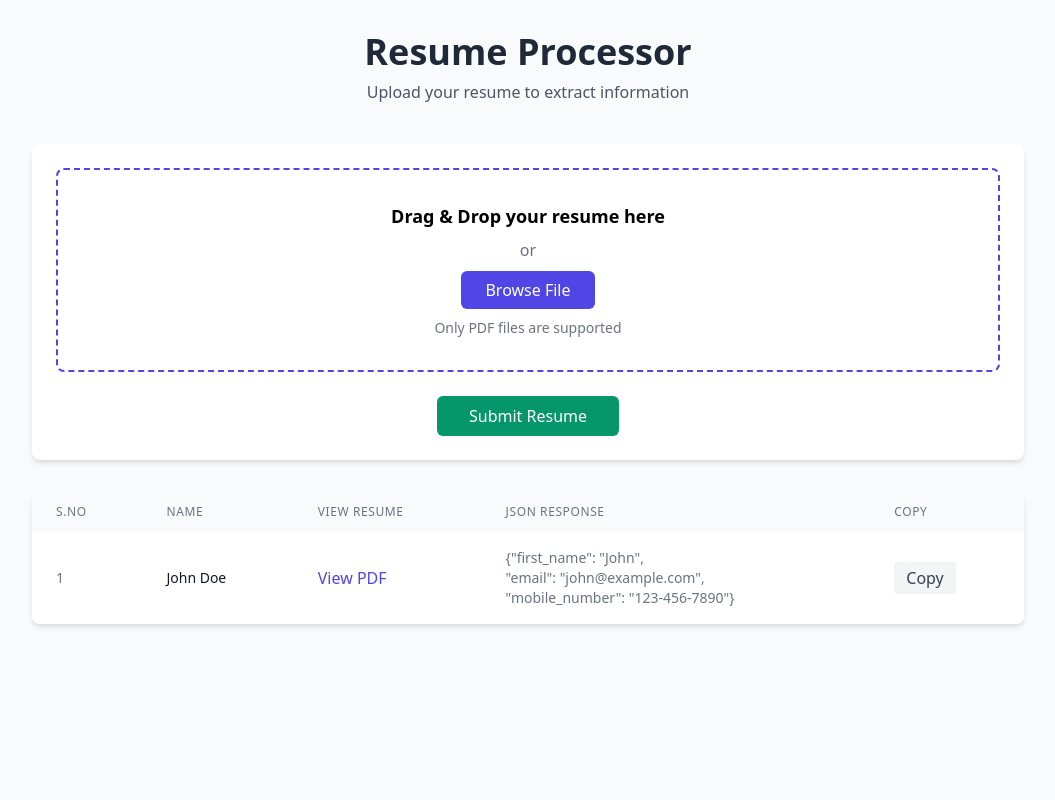
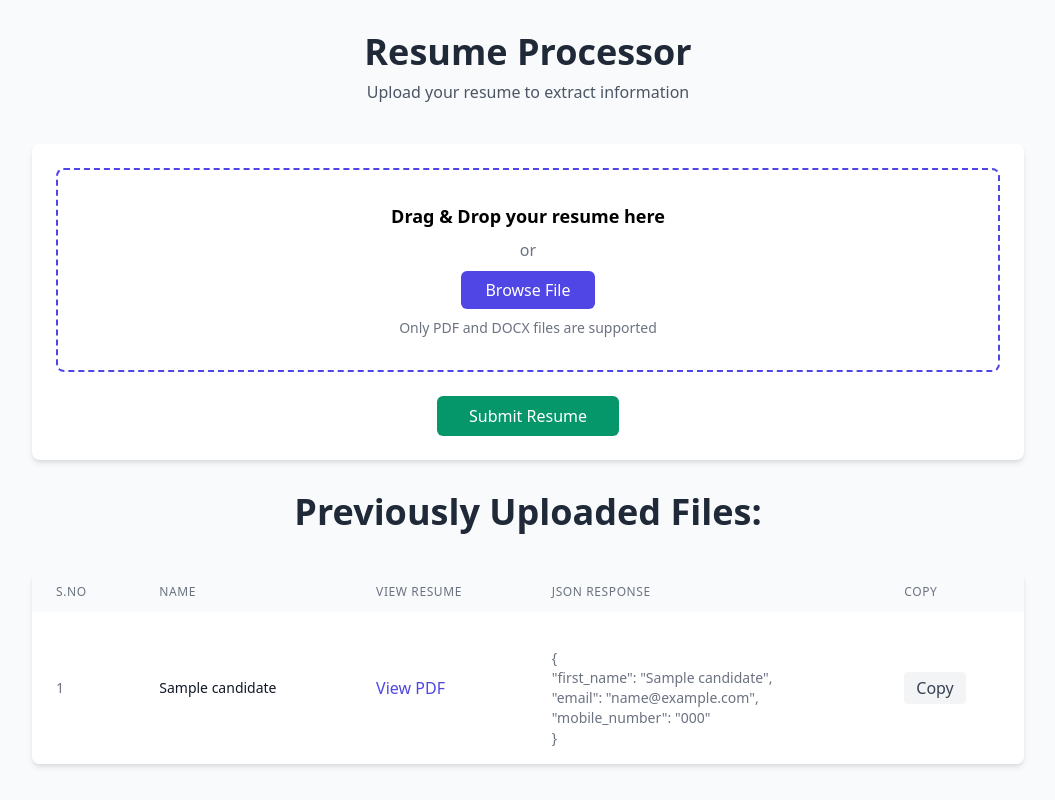
Before and after one commit to frzn23/parser, a Django app: page /upload in a window 1280 px wide. Shown: the whole page, without its empty margins (112-1167 px from the left). Run offline with Django 5.2, Linux system fonts and the light colour scheme; tables that the repository leaves empty hold one stand-in row (values such as "Sample post").

Commit message:
final commits

```diff
--- a/resumeprocessor/resumePy/urls.py
+++ b/resumeprocessor/resumePy/urls.py
@@ -7,7 +7,8 @@ from django.conf.urls.static import static
 
 
 urlpatterns = [
-    path('', views.index),
+    path('', views.upload),
+    path('api', views.index),
     path('upload', views.upload),
 
 ]
--- a/resumeprocessor/resumePy/views.py
+++ b/resumeprocessor/resumePy/views.py
@@ -1,5 +1,6 @@
 from django.shortcuts import render
 from django.http import HttpResponse
+from django.core import serializers
 from rest_framework.response import Response
 from rest_framework.decorators import api_view, parser_classes
 from rest_framework.parsers import MultiPartParser, FormParser
@@ -22,27 +23,16 @@ def upload(request):
             resume.phone = parsed_data.get("phone", "Unknown")
             resume.save()
 
-
-            return render(request, "index.html", {"success": True, "data": parsed_data})
+            alldata = Candidate.objects.all()
+            return render(request, "index.html", {"success": True, "data": parsed_data, 'alldata':alldata})
         else:
             print(form.errors)
-        # name = "default name"
-        # email = "default@mail.com"
-        # phone = "+91 99988"
-        # Resume.save(name=name, email=email, phone=phone)
         return render(request, "index.html")
 
-
-    return render(request, "index.html")
+    alldata = Candidate.objects.all()
+    return render(request, "index.html", {'alldata': alldata})
 
 
-# @api_view(['GET'])
-# def index(request):
-#     items = Resume.objects.all()
-#     serializer = ItemSerializer(items, many=True)
-#     detail = {'name':'farzeen', 'age':'19'}
-#     return Response(serializer.data)
-#     # return render(request, "index.html")
 
 @api_view(['POST'])
 @parser_classes([MultiPartParser, FormParser])
--- a/resumeprocessor/templates/index.html
+++ b/resumeprocessor/templates/index.html
@@ -34,7 +34,7 @@
         </div>
 
         <!-- Upload Section -->
-        <form id="uploadForm" class="bg-white rounded-lg shadow-md p-6 mb-8" action="http://127.0.0.1:8000/" method="POST" enctype="multipart/form-data">
+        <form id="uploadForm" class="bg-white rounded-lg shadow-md p-6 mb-8" action="api" method="POST" enctype="multipart/form-data">
             {% csrf_token %}
             {{ form.as_p }}
             <div class="drag-area cursor-pointer p-8 rounded-lg text-center" id="dragArea">
@@ -45,7 +45,7 @@
                     Browse File
                     <input type="file" class="hidden" id="fileInput" name="file" accept=".pdf , .docx">
                 </label>
-                <p class="text-sm text-gray-500 mt-4">Only PDF files are supported</p>
+                <p class="text-sm text-gray-500 mt-4">Only PDF and DOCX files are supported</p>
                 {% if success %}
                 <p>{{data}}</p>
                 {% endif %}
@@ -66,6 +66,11 @@
         </form>
 
         <!-- Results Table -->
+
+        <div class="text-center mb-10">
+            <h1 class="text-4xl font-bold text-gray-800 mb-2">Previously Uploaded Files: </h1>
+        </div>
+
         <div class="bg-white rounded-lg shadow-md overflow-hidden">
             <div class="overflow-x-auto">
                 <table class="w-full">
@@ -79,23 +84,31 @@
                         </tr>
                     </thead>
                     <tbody class="bg-white divide-y divide-gray-200">
+
+                        {% for candidate in alldata %}
                         <tr>
-                            <td class="px-6 py-4 whitespace-nowrap text-sm text-gray-500">1</td>
-                            <td class="px-6 py-4 whitespace-nowrap text-sm font-medium text-gray-900">John Doe</td>
+                            <td class="px-6 py-4 whitespace-nowrap text-sm text-gray-500">{{ forloop.counter }}</td>
+                            <td class="px-6 py-4 whitespace-nowrap text-sm font-medium text-gray-900">{{ candidate.name }}</td>
                             <td class="px-6 py-4 whitespace-nowrap">
-                                <button class="text-indigo-600 hover:text-indigo-900">View PDF</button>
+                                <a href="{{ candidate.file.url }}" class="text-indigo-600 hover:text-indigo-900">View PDF</a>
                             </td>
                             <td class="px-6 py-4 text-sm text-gray-500">
-                                <div class="json-content" id="jsonData">{"first_name": "John",
-"email": "john@example.com",
-"mobile_number": "123-456-7890"}</div>
+                                <div class="json-content" id="jsonData-{{ candidate.id }}">
+                                    {
+                                        "first_name": "{{ candidate.name }}",
+                                        "email": "{{ candidate.email }}",
+                                        "mobile_number": "{{ candidate.phone }}"
+                                    }
+                                </div>
                             </td>
                             <td class="px-6 py-4 whitespace-nowrap">
-                                <button onclick="copyJson(this)" class="bg-gray-100 text-gray-700 px-3 py-1 rounded hover:bg-gray-200 transition">
+                                <button onclick="copyJson(this)" data-json-id="jsonData-{{ candidate.id }}" class="bg-gray-100 text-gray-700 px-3 py-1 rounded hover:bg-gray-200 transition">
                                     Copy
                                 </button>
                             </td>
                         </tr>
+                        {% endfor %}
+
                     </tbody>
                 </table>
             </div>
```
